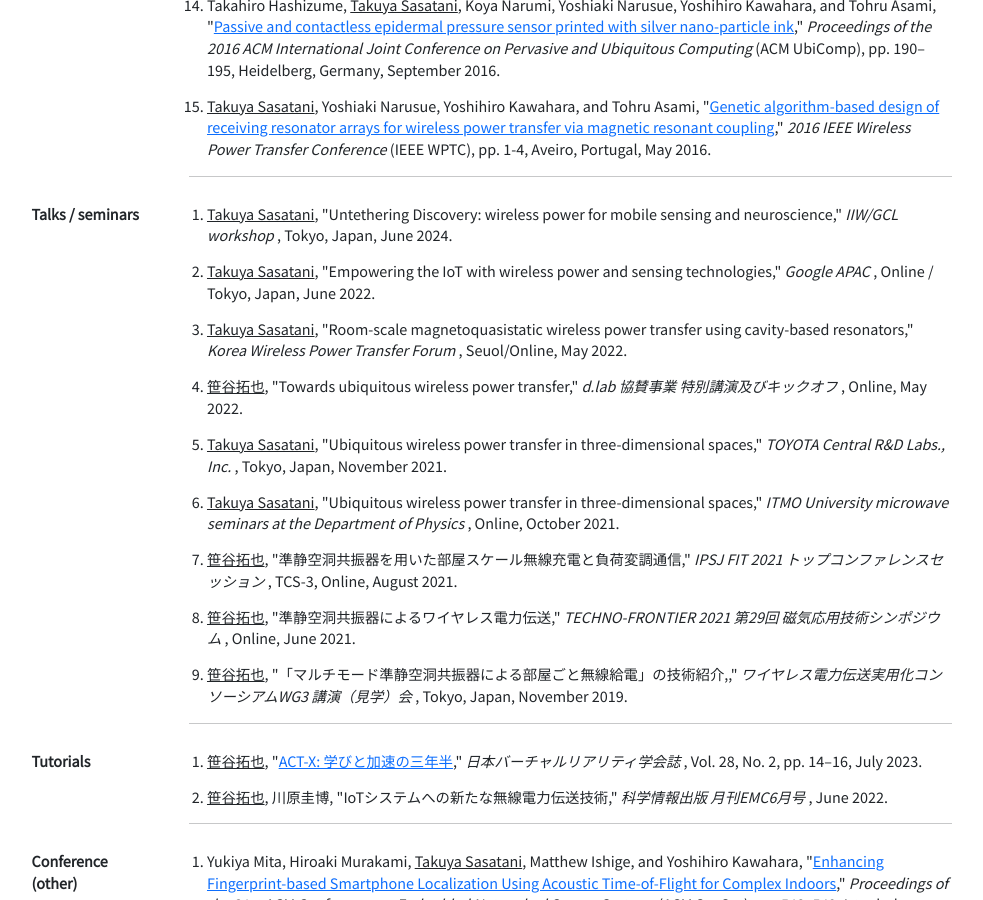
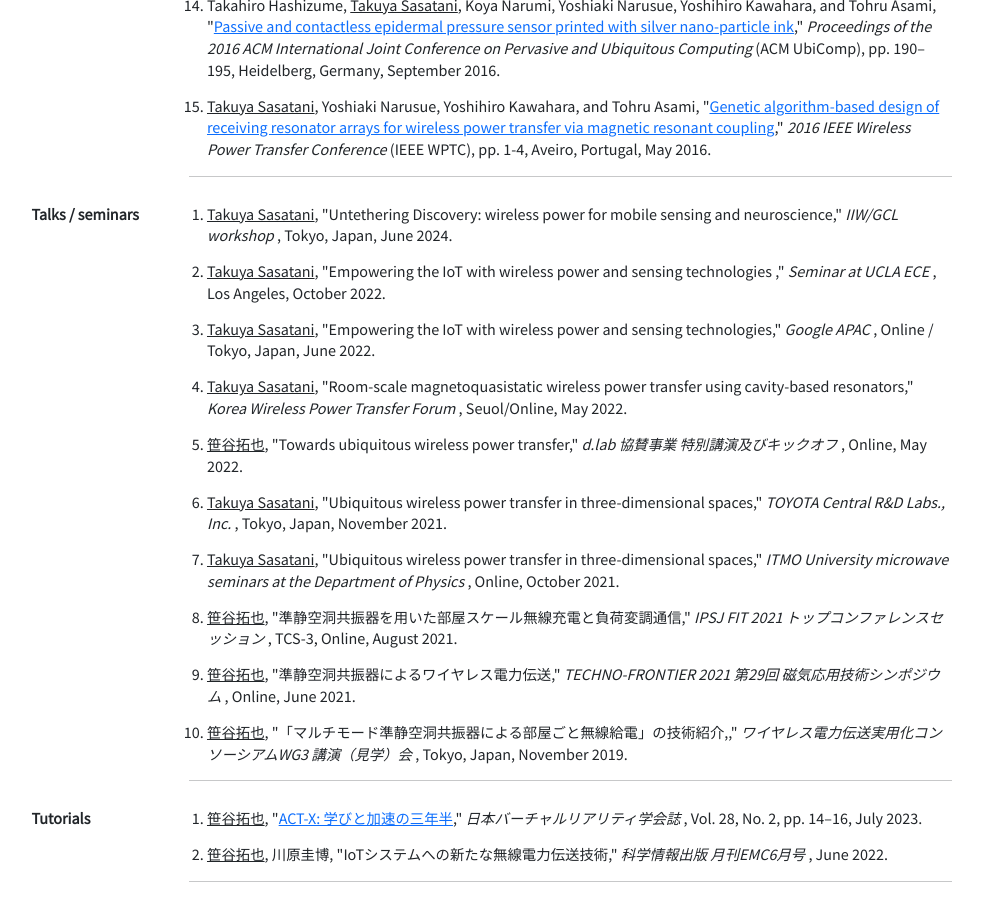
Before and after one commit to t-sasatani/t-sasatani.github.io, a Jekyll site: the page built from _pages/cv.md, in a window 1280 px wide and 900 px high, scrolled down 4548 px. Shown: the whole window, without its empty margins (148-1131 px from the left). Built offline with Jekyll 4.4.1, drawn with Linux system fonts in a browser that asks for light colours.

Commit message:
Update publications data

```diff
--- a/_data/publication.yml
+++ b/_data/publication.yml
@@ -2833,3 +2833,29 @@
   press_release_en:
   press_release_jp:
   note:
+- title: "Empowering the IoT with wireless power and sensing technologies\r"
+  publication: Seminar at UCLA ECE
+  publication_abbr:
+  type: invited
+  thumbnail:
+  priority:
+  author: Takuya Sasatani
+  _time: '2022-10-22'
+  year: '2022'
+  month: '10'
+  month_str: October
+  volume:
+  Issue:
+  number:
+  article:
+  pages:
+  session:
+  city: Los Angeles
+  to_appear:
+  doi:
+  open_access:
+  link:
+  video:
+  press_release_en:
+  press_release_jp:
+  note:
```
